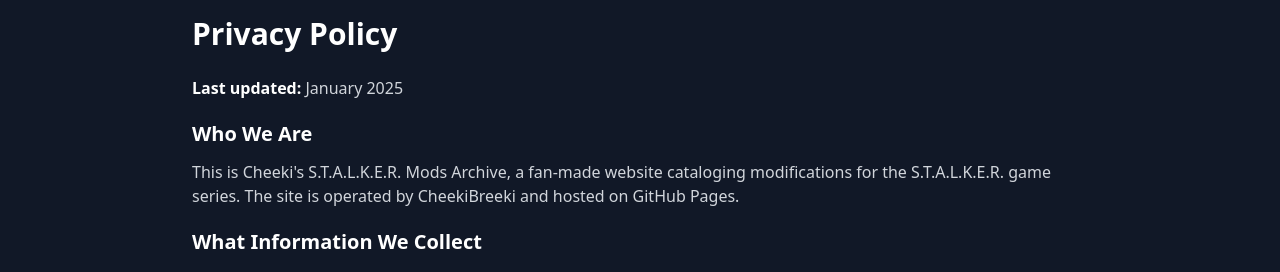
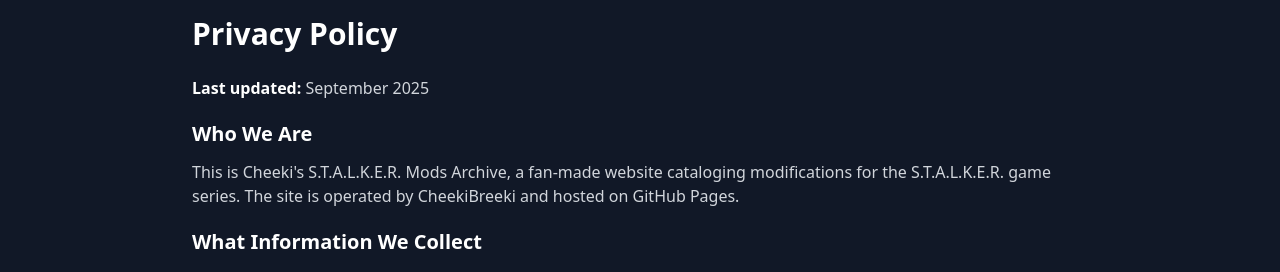
Before and after one commit to Cheekitos/CSMA, a Jekyll site: the page built from privacy-policy.html, in a window 1280 px wide. Shown: the top 272 px of the page. Built offline with Jekyll 4.4.1, drawn with Linux system fonts in a browser that asks for light colours; nearby versions of some CDN libraries.

Commit message:
Update privacy-policy.html

```diff
--- a/privacy-policy.html
+++ b/privacy-policy.html
@@ -8,7 +8,7 @@
   <article class="prose prose-invert max-w-none">
     <h1 class="text-3xl font-bold text-white mb-6">Privacy Policy</h1>
 
-    <p class="text-gray-300 mb-6"><strong>Last updated:</strong> January 2025</p>
+    <p class="text-gray-300 mb-6"><strong>Last updated:</strong> September 2025</p>
 
     <h2 class="text-2xl font-semibold text-white mt-8 mb-4">Who We Are</h2>
     <p class="text-gray-300 mb-4">This is Cheeki's S.T.A.L.K.E.R. Mods Archive, a fan-made website cataloging modifications for the S.T.A.L.K.E.R. game series. The site is operated by CheekiBreeki and hosted on GitHub Pages.</p>
```
